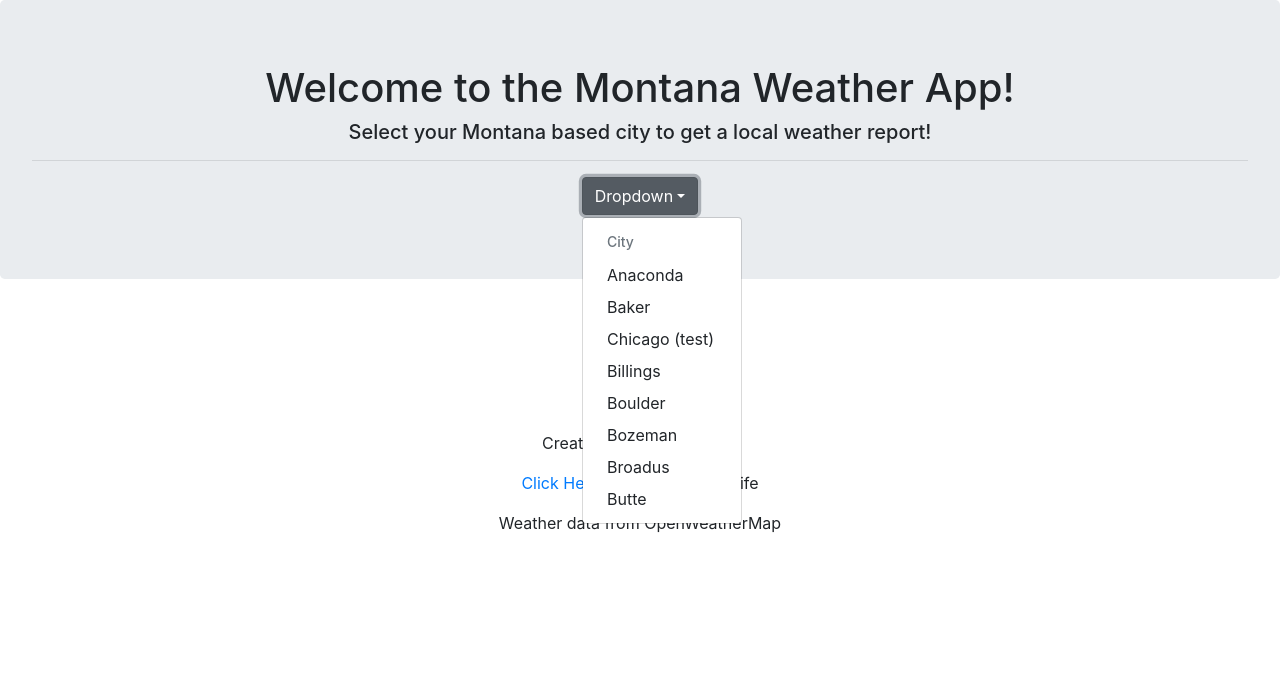
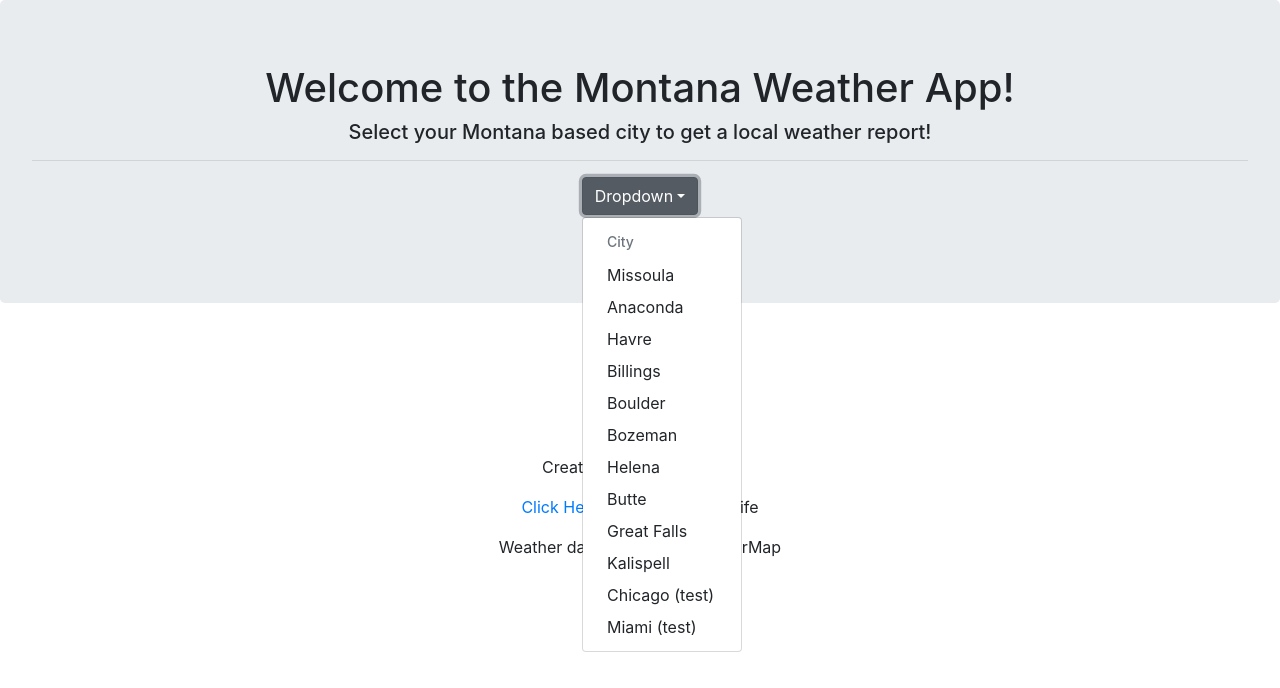
Before and after one commit to TYohoJr/myWeatherApp, a React (Create React App) app: page / in a window 1280 px wide. Both pictures are taken after a click on the button "Dropdown". Shown: the top 688 px of the page. Built offline with nearby package versions, Linux system fonts and the light colour scheme.

Commit message:
refined the cities list

```diff
--- a/src/dropdown/dropdown.css
+++ b/src/dropdown/dropdown.css
@@ -16,3 +16,12 @@
     height:200px;
     width:200px;
 }
+
+.tablething {
+    border: 2px solid black;
+}
+
+tr, th, td, thead, tbody {
+    border:3px solid black;
+    text-align: center;
+}
--- a/src/dropdown/dropdown.js
+++ b/src/dropdown/dropdown.js
@@ -58,12 +58,12 @@ export default class Dropdown1 extends React.Component {
           all:"Loading...",
         },
 // Uses a number as the beginning of the object name for rain and snow 3 hour volumes
-//        rain:{
-//          3h:"Loading...",
-//        },
-//        snow:{
-//          3h:"Loading...",
-//        },
+        rain:{
+          h3h:"Loading...",
+        },
+        snow:{
+          h3h:"Loading...",
+        },
         dt:"Loading...",
         sys:{
           type:"Loading...",
@@ -92,17 +92,16 @@ export default class Dropdown1 extends React.Component {
       axios.get(`http://api.openweathermap.org/data/2.5/weather?q=${this.state.testVar}&APPID=bd5e378503939ddaee76f12ad7a97608`).then((response)=>{
         response.data.main.temp = Math.floor((response.data.main.temp - 273.15)* 1.8000 + 32.00)
         response.data.wind.speed = Math.floor(response.data.wind.speed * 2.2369);
-        debugger;
         this.setState({
           data:response.data,
-          tableThing: <Table>
+          tableThing: <Table className="tablething">
               <thead>
                 <tr>
-                  <th>City</th>
-                  <th>WindSpeed (mph)</th>
-                  <th>Temp (F)</th>
-                  <th>Humidity (%)</th>
-                  <th>Cloud Cover (%)</th>
+                  <th>City<br/></th>
+                  <th>WindSpeed<br/>(mph)</th>
+                  <th>Temp<br/>(F)</th>
+                  <th>Humidity<br/>(%)</th>
+                  <th>Cloud Cover<br/>(%)</th>
                 </tr>
               </thead>
               <tbody>
@@ -144,7 +143,7 @@ export default class Dropdown1 extends React.Component {
       this.tempImage = <img className="tempimage" src="https://cdn3.iconfinder.com/data/icons/weather-16/256/Cold_Day-256.png" alt="cold"/>
     }
 
-    if(this.state.data.wind.speed >= 3){
+    if(this.state.data.wind.speed >= 30){
       this.windImage = <img className="windimage" src="https://casebyscasebook.files.wordpress.com/2017/02/img_1706.jpg" alt="windy"/>
     }
 
@@ -165,16 +164,21 @@ export default class Dropdown1 extends React.Component {
         <DropdownMenu>
           <DropdownItem header>City</DropdownItem>
 {/*Need to change from citynames to city ID's*/}
+          <DropdownItem onClick={() => this.handleClick("missoula")}>Missoula</DropdownItem>
           <DropdownItem onClick={() => this.handleClick("anaconda")}>Anaconda</DropdownItem>
-          <DropdownItem onClick={() => this.handleClick("baker")}>Baker</DropdownItem>
-          <DropdownItem onClick={() => this.handleClick("chicago")}>Chicago (test)</DropdownItem>
+          <DropdownItem onClick={() => this.handleClick("havre")}>Havre</DropdownItem>
           <DropdownItem onClick={() => this.handleClick("billings")}>Billings</DropdownItem>
           <DropdownItem onClick={() => this.handleClick("boulder")}>Boulder</DropdownItem>
           <DropdownItem onClick={() => this.handleClick("bozeman")}>Bozeman</DropdownItem>
-          <DropdownItem onClick={() => this.handleClick("broadus")}>Broadus</DropdownItem>
+          <DropdownItem onClick={() => this.handleClick("helena")}>Helena</DropdownItem>
           <DropdownItem onClick={() => this.handleClick("butte")}>Butte</DropdownItem>
+          <DropdownItem onClick={() => this.handleClick("")}>Great Falls</DropdownItem>
+          <DropdownItem onClick={() => this.handleClick("kalispell")}>Kalispell</DropdownItem>
+          <DropdownItem onClick={() => this.handleClick("chicago")}>Chicago (test)</DropdownItem>
+          <DropdownItem onClick={() => this.handleClick("miami")}>Miami (test)</DropdownItem>
         </DropdownMenu>
       </Dropdown>
+      <br/>
       <div>{this.state.tableThing}</div>
       <div>{this.windImage}{this.tempImage}{this.cloudImage}</div>
     </div>
```
